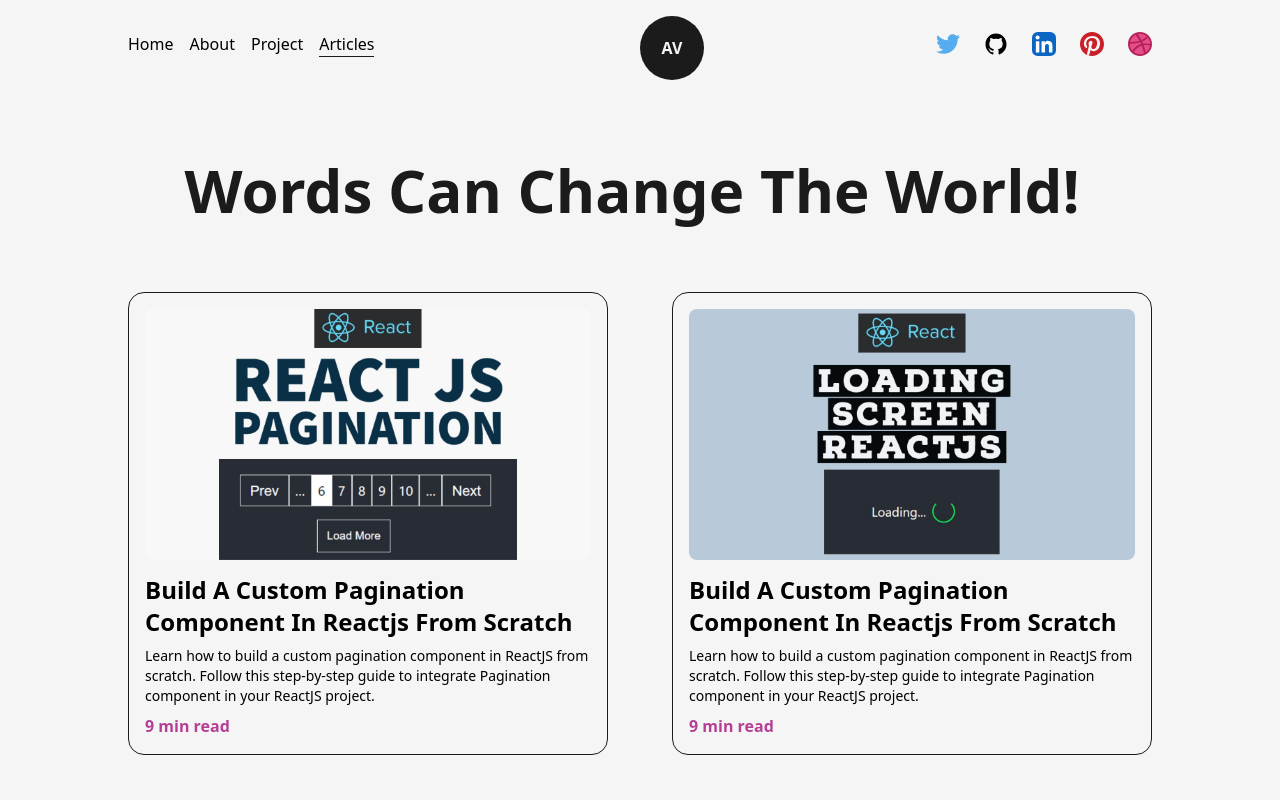
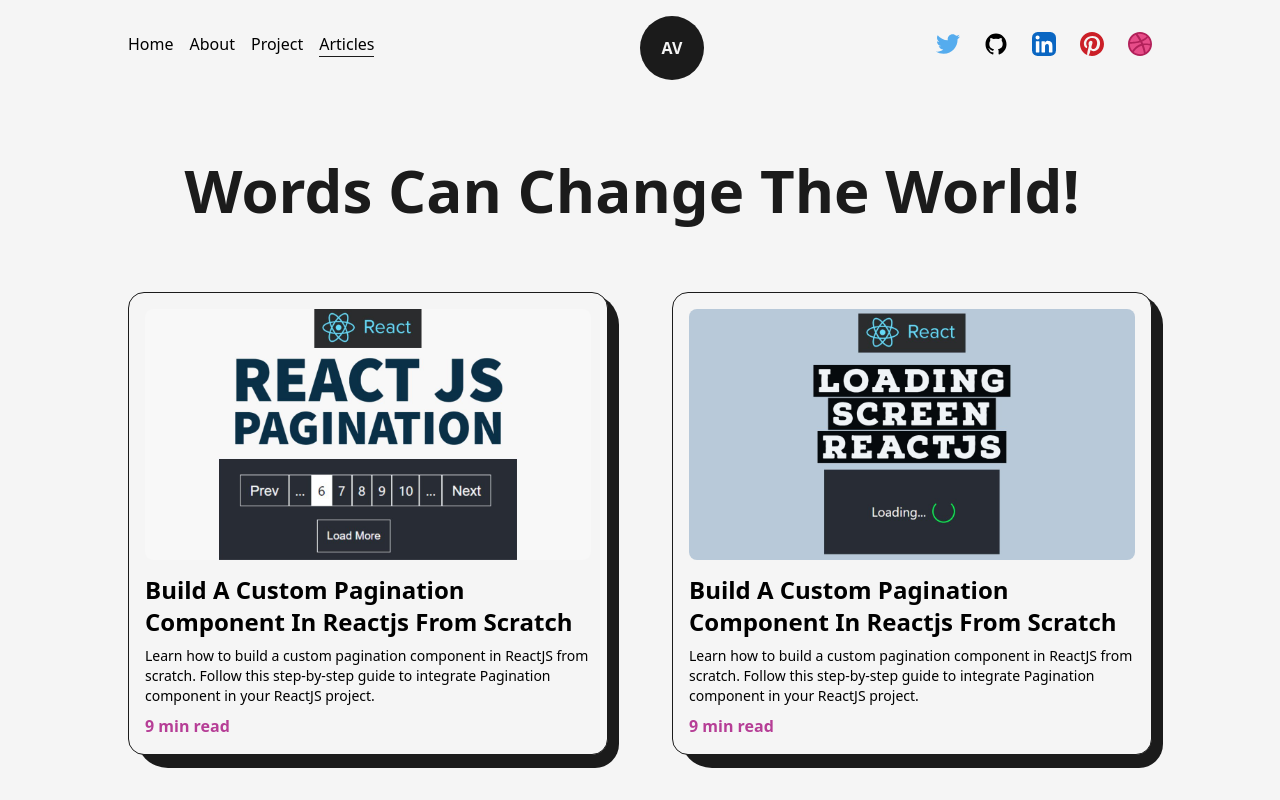
Before and after one commit to amerv97/Next.js-amervarajic-portfolio, a Next.js app in the folder Next.js-Developer-Portfolio-Starter-Code-main/: page /articles in a window 1280 px wide. Shown: the top 800 px of the page. Built offline with nearby package versions, Linux system fonts and the light colour scheme.

Commit message:
added background div border

```diff
--- a/Next.js-Developer-Portfolio-Starter-Code-main/src/pages/articles.js
+++ b/Next.js-Developer-Portfolio-Starter-Code-main/src/pages/articles.js
@@ -15,15 +15,19 @@
 const FeaturedArtice = ({ img, title, time, summary, link }) => {
   return (
     <>
-      <li className="col-span-1 w-full p-4 bg-light border border-solid border-dark rounded-2xl">
+      <li className="relative col-span-1 w-full p-4 bg-light border border-solid border-dark rounded-2xl">
+        <div className="top-0 absolute -right-3 -z-10 w-[101%] h-[103%] rounded-[2rem] bg-dark rounded-br-3xl " />
         <Link
           href={link}
           target="_blank"
           className="w-full inline-block cursor-pointer overflow-hidden rounded-lg"
         >
-          <FramerImage src={img} alt={title} className="w-full h-auto"
-          whileHover={{scale:1.05}}
-          transition={{duration:0.2}}
+          <FramerImage
+            src={img}
+            alt={title}
+            className="w-full h-auto"
+            whileHover={{ scale: 1.05 }}
+            transition={{ duration: 0.2 }}
           />
         </Link>
         <Link href={link} target="_blank">
```
